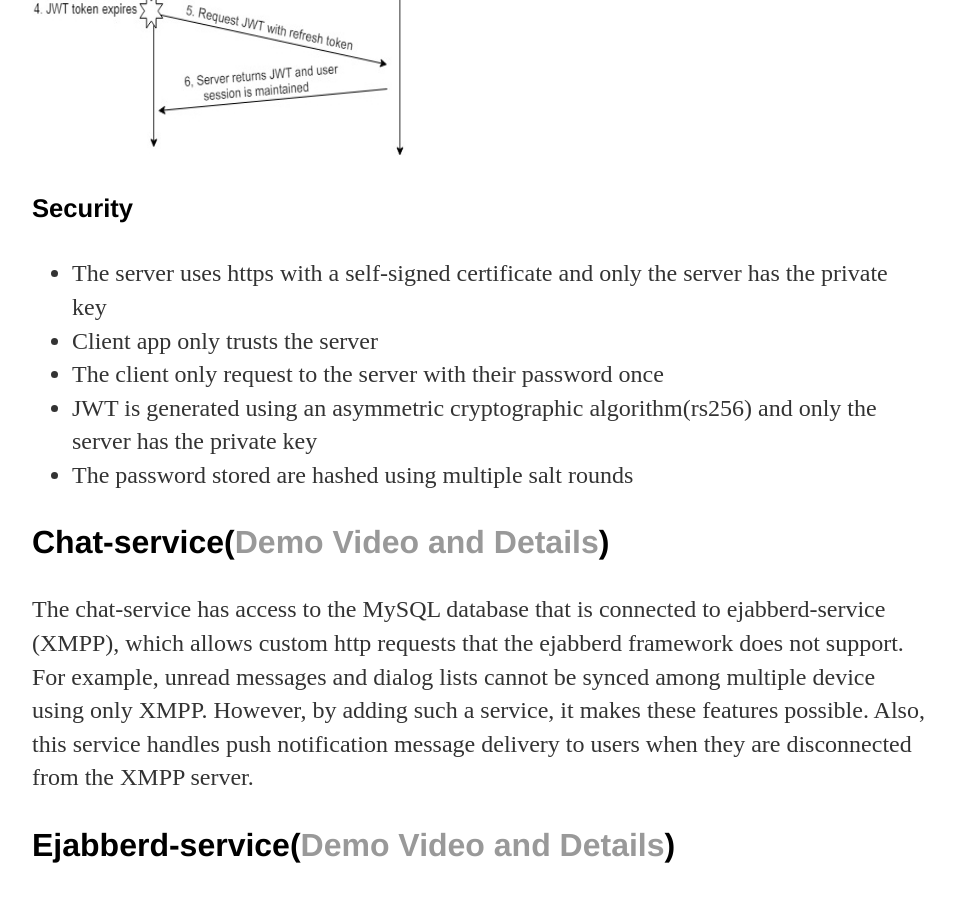
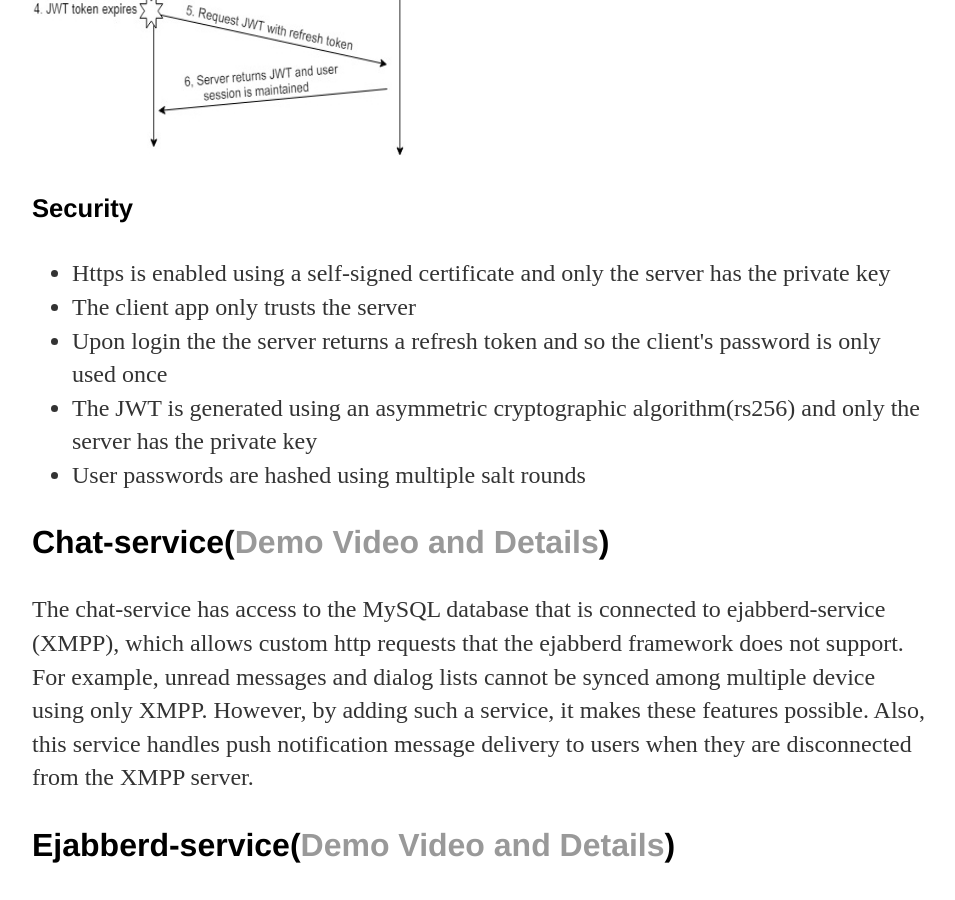
Before and after one commit to jcho7022/jcho7022.github.io, a Jekyll site: the page built from projects/float/index.html, in a window 1280 px wide and 900 px high, scrolled down 6201 px. Shown: the whole window, without its empty margins (160-1115 px from the left). Built offline with Jekyll 4.4.1, drawn with Linux system fonts in a browser that asks for light colours.

Commit message:
Update index.html

```diff
--- a/projects/float/index.html
+++ b/projects/float/index.html
@@ -104,11 +104,11 @@ title: "Float: Map Oriented Marketplace Application"
 	<img src="auth_user_session.jpg" alt="auth_user_session" height="550px" width="600px"></li>
 	<h4>Security</h4>
 	<ul class="Functionality">
-		<li>The server uses https with a self-signed certificate and only the server has the private key</li>
-		<li>Client app only trusts the server</li>
-  		<li>The client only request to the server with their password once</li>
-  		<li>JWT is generated using an asymmetric cryptographic algorithm(rs256) and only the server has the private key</li>
-		<li>The password stored are hashed using multiple salt rounds</li>
+		<li>Https is enabled using a self-signed certificate and only the server has the private key</li>
+		<li>The client app only trusts the server</li>
+  		<li>Upon login the the server returns a refresh token and so the client's password is only used once</li>
+  		<li>The JWT is generated using an asymmetric cryptographic algorithm(rs256) and only the server has the private key</li>
+		<li>User passwords are hashed using multiple salt rounds</li>
 	</ul>
 
 
```
